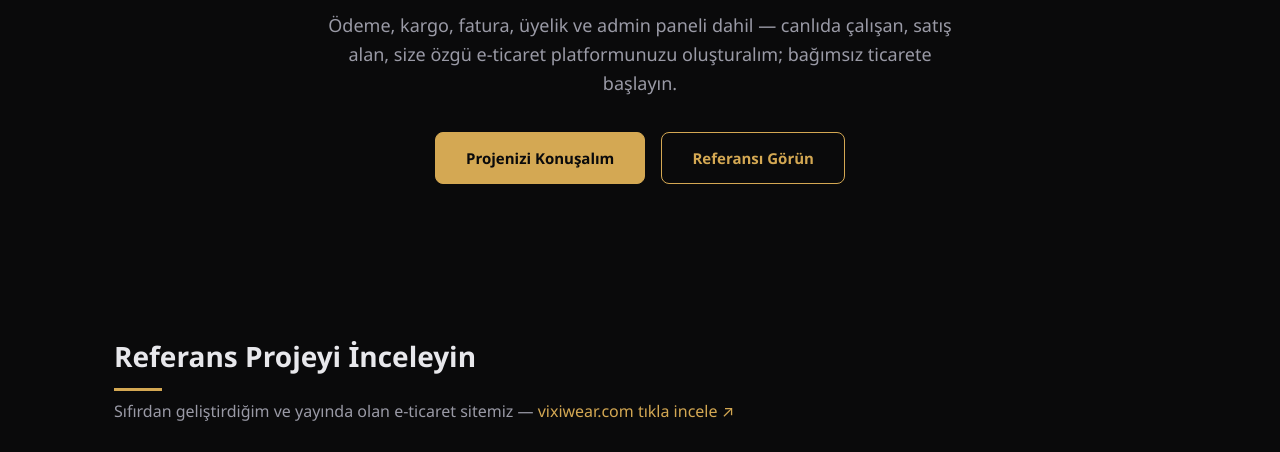
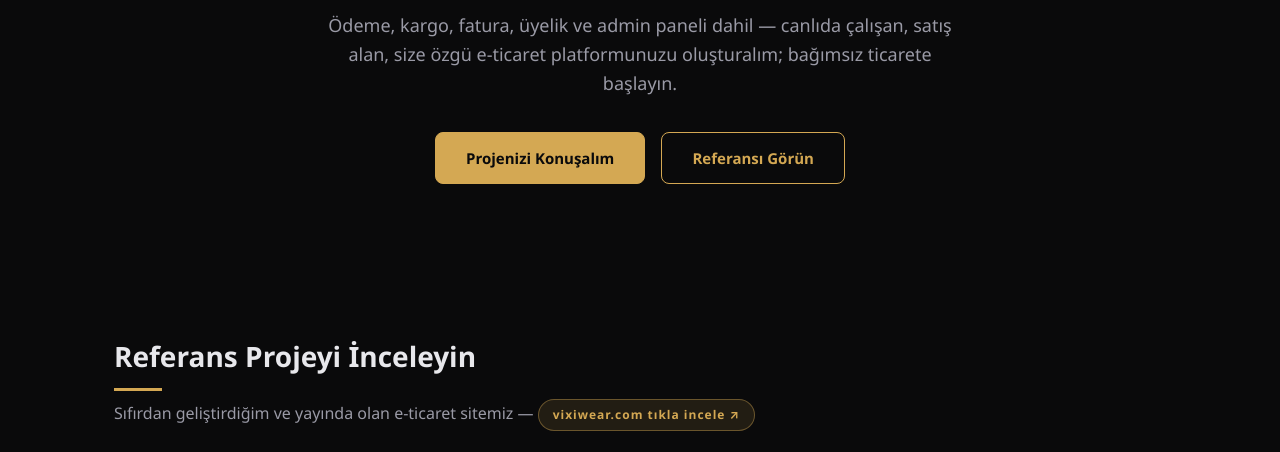
Before and after one commit to ercancelikbusiness/ercancelikbusiness.github.io, a plain HTML site: page index.html in a window 1280 px wide. Shown: the part 348-800 px from the top of the page. Drawn offline with Linux system fonts and the light colour scheme.

Commit message:
Fix: .live pill style applies outside .vixi-head

```diff
--- a/index.html
+++ b/index.html
@@ -33,7 +33,7 @@ h2::after{content:'';display:block;width:48px;height:3px;background:var(--gold);
 .sub{color:var(--muted);margin-bottom:36px}
 .card{background:var(--panel);border:1px solid var(--border);border-radius:14px;padding:28px}
 .vixi-head{display:flex;justify-content:space-between;align-items:flex-start;flex-wrap:wrap;gap:16px;margin-bottom:22px}
-.vixi-head .live{display:inline-block;background:rgba(212,168,83,.12);border:1px solid rgba(212,168,83,.4);color:var(--gold);font-size:12px;font-weight:700;letter-spacing:1px;padding:5px 14px;border-radius:20px}
+.live{display:inline-block;background:rgba(212,168,83,.12);border:1px solid rgba(212,168,83,.4);color:var(--gold);font-size:12px;font-weight:700;letter-spacing:1px;padding:5px 14px;border-radius:20px}
 .feat{display:grid;grid-template-columns:repeat(auto-fit,minmax(240px,1fr));gap:14px;margin:22px 0}
 .feat div{background:rgba(255,255,255,.03);border:1px solid var(--border);border-radius:10px;padding:14px 16px;font-size:14px;color:#c9c9d2}
 .feat b{color:var(--gold);display:block;font-size:13px;letter-spacing:.5px;text-transform:uppercase;margin-bottom:4px}
```
